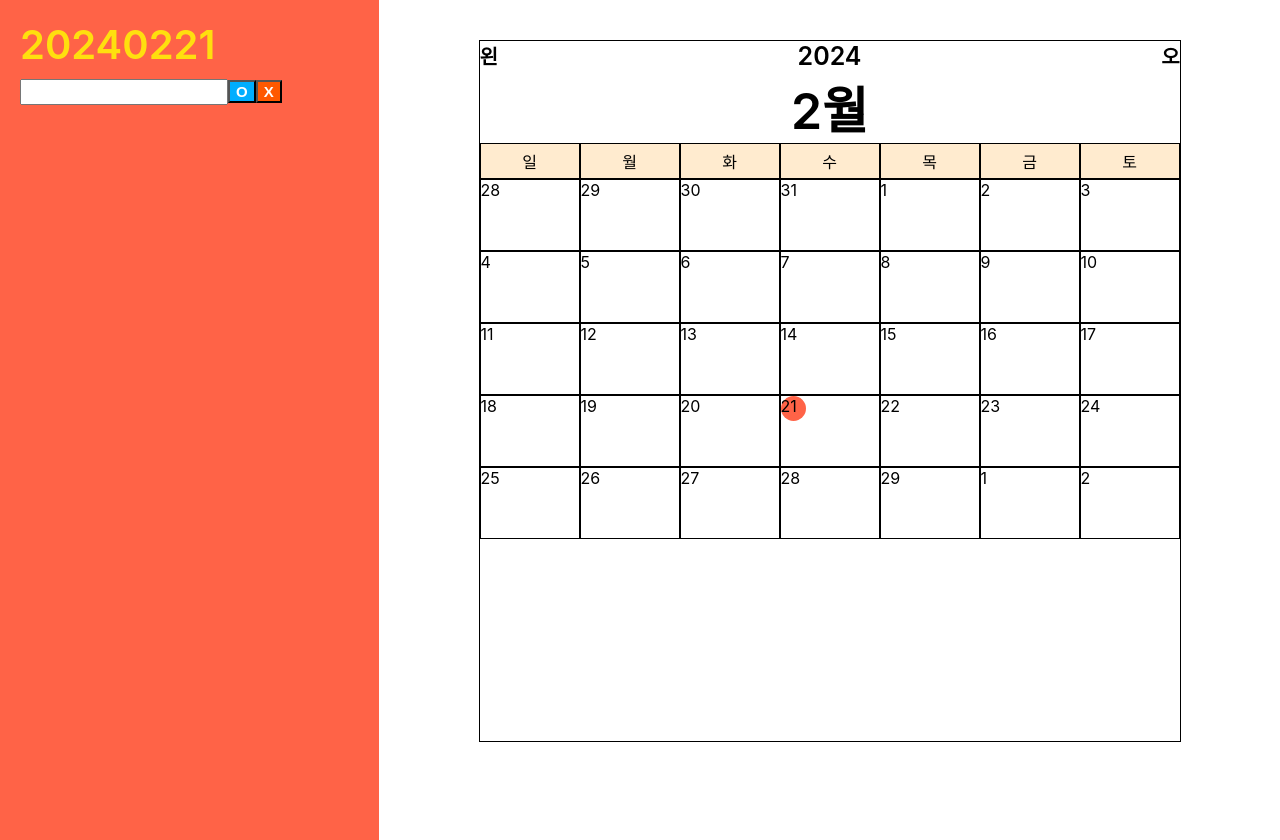
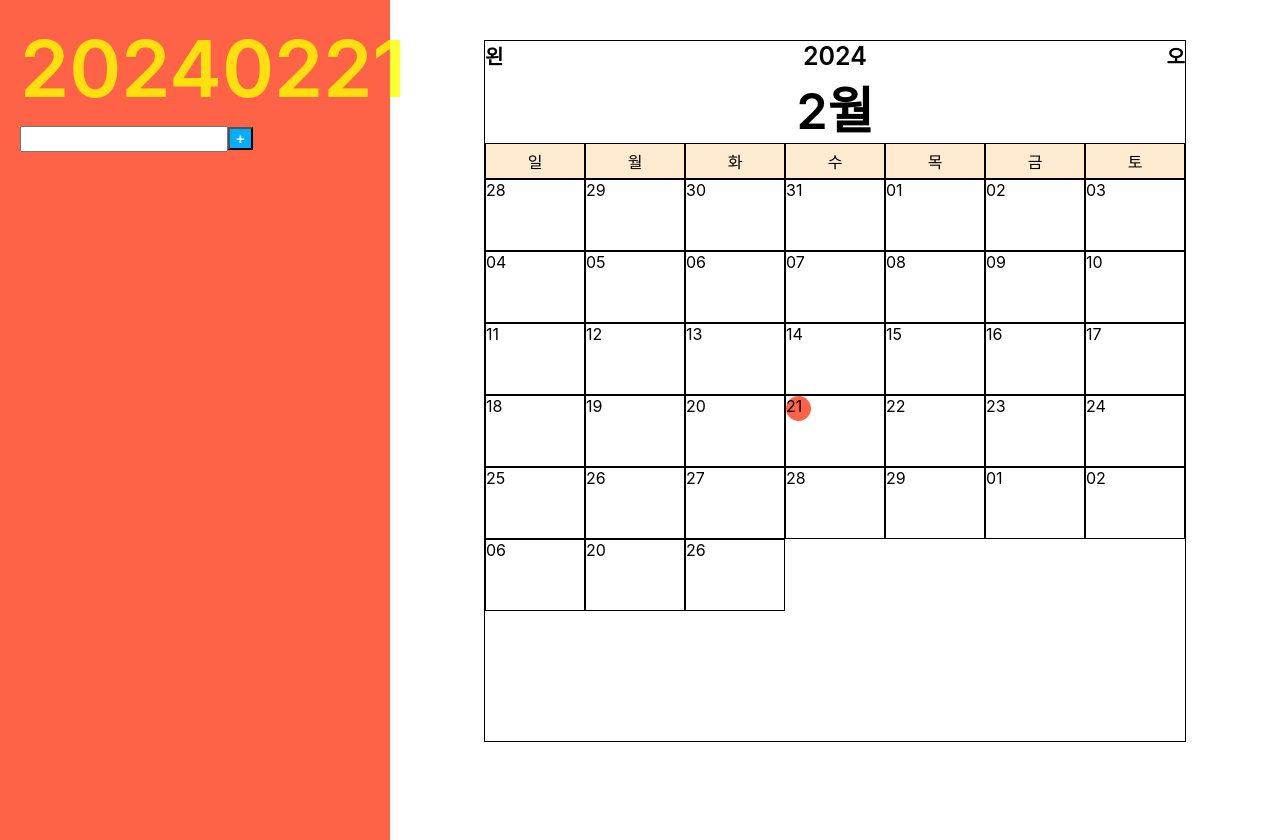
Before and after one commit to MinJi1999/easypeasy, a React (Create React App) app: page / in a window 1280 px wide. Built offline with nearby package versions, Linux system fonts and the light colour scheme.

Commit message:
feat: todo insert, update feature fix, reset when click other date

```diff
--- a/src/component/Calendar.tsx
+++ b/src/component/Calendar.tsx
@@ -13,21 +13,23 @@ import {
 import { useAppDispatch, useAppSelector } from "../redux/hook";
 // import { setSeletedDate } from "../redux/couter/calenderSlice";
 // import { RootState } from "../redux/store";
-import { settingDayData } from "../resource/data/tmpData";
+import { settingDayData, todoDays } from "../resource/data/tmpData";
 import Dates from "./Dates";
 import { CalendarArrayType } from "../type/calendarType";
-// interface
+import { setCalendarList } from "../redux/couter/calenderSlice";
+interface DateObjectT {
+  [key: string]: CalendarArrayType;
+}
 
 export default function Calendar() {
-  // const dispatch = useAppDispatch();
+  const dispatch = useAppDispatch();
   // 현재 날짜 ex) 12
-  const [date, setDate] = useState(0);
+  // const [date, setDate] = useState(0);
   const [year, setYear] = useState(0);
   const [month, setMonth] = useState(0);
+
   // 현재 month의 총 일수
-  const [wholeDates, setWholeDates] = useState<any>([]);
-
-  const selectedDate = useAppSelector((state) => state.calendar.selectedDate);
+  const [wholeDates, setWholeDates] = useState<DateObjectT>({});
 
   useEffect(() => {
     setInitial();
@@ -41,7 +43,7 @@ export default function Calendar() {
     const date = day.getDate();
     setYear(year);
     setMonth(month + 1);
-    setDate(date);
+    // setDate(date);
   };
 
   //월이 달라짐에 따라 월의 총 일수도 변경
@@ -81,7 +83,7 @@ export default function Calendar() {
 
   // 현 달력에 들어갈 날짜 array 구하기
   const settingDates = (month: number, dates: number) => {
-    const curDate = new Date(`${year}-${month}-1`);
+    const curDate = new Date(`${year}-${month}-01`);
     // 현재 월의 1일의 요일...
     const firstDay = curDate.getDay() - 1;
     const prevMonth = prevMonthDates(firstDay);
@@ -89,11 +91,18 @@ export default function Calendar() {
     const curMonth = settingDayData(curMonthArr, month, year);
     const nextMonth = nextMonthDates();
     const result = prevMonth.concat(curMonth, nextMonth);
-    console.log(
-      result,
-      "여기 키가 중복이 됨 그럼 안돼!! 음 인덱스와 맞춰서 들어가야 할 것 같은데 마지막에 세팅을 쫙 할 수도 없고"
-    );
-    setWholeDates(result);
+    // 여기서 일정들을 초기 세팅?ㅇㅇ or 그때그때 selected 바뀔 때 todo가 있으면 세팅..?
+    const realResult = result.map((li: CalendarArrayType) => {
+      return !!todoDays[li.date] ? { ...li, ...todoDays[li.date] } : li;
+    });
+    //투두 위에 데이터들 객체 형식으로 바꿔주기 사실 마지막에 객체로 바꿔주는 것도 낫배드?
+    const dateObj: DateObjectT = {};
+    realResult.forEach((date) => {
+      dateObj[date.key] = date;
+    });
+    // 등록한 애들만 list 저장한다며
+    // dispatch(setCalendarList({ ...dateObj, ...todoDays }));
+    setWholeDates({ ...dateObj, ...todoDays });
   };
 
   // 해당 월이 수요일부터 시작이면 채워야 하는 월화수에 해당하는 전 월의 날짜.
@@ -136,9 +145,11 @@ export default function Calendar() {
           {["일", "월", "화", "수", "목", "금", "토"].map((value) => (
             <DayBox key={value}>{value}</DayBox>
           ))}
-          {wholeDates.map((value: CalendarArrayType, index: number) => {
-            return <Dates key={index} info={value} curDate={date} />;
-          })}
+          {Object.values(wholeDates).map(
+            (value: CalendarArrayType, index: number) => {
+              return <Dates key={index} info={value} />;
+            }
+          )}
         </DaysContainer>
         {/* <input type="datetime-local" onChange={(e) => console.log(e, "e")} /> */}
       </CalendarContainer>
--- a/src/component/Dates.tsx
+++ b/src/component/Dates.tsx
@@ -4,44 +4,53 @@ import { CalendarArrayType } from "../type/calendarType";
 import DateModal from "./modal/DateModal";
 import { setSelectedDate } from "../redux/couter/calenderSlice";
 import { useDispatch } from "react-redux";
+import { useAppSelector } from "../redux/hook";
 
 interface PropsType {
   info: CalendarArrayType;
-  curDate: number;
 }
 
 export default function Dates(props: PropsType) {
-  const { info, curDate } = props;
+  const { info } = props;
   const d = info.date.split("-");
-
   const dispatch = useDispatch();
-
-  const [modalOpen, setModalOpen] = useState(false);
-
-  const date = new Date();
-  const today = `${date.getFullYear()}-${
-    date.getMonth() + 1
-  }-${date.getDate()}`;
+  const selectedDate = useAppSelector((state) => state.calendar.selectedDate);
+  const calendarList = useAppSelector((state) => state.calendar.calendar);
 
   useEffect(() => {
-    if (today === info.date) {
-      dispatch(setSelectedDate({ ...info }));
-    }
+    const key = returnKey();
+    handleSelectedDate(key);
   }, [info]);
 
+  const returnKey = () => {
+    const date = new Date();
+    const month = String(date.getMonth() + 1).padStart(2, "0");
+    const resultDate = String(date.getDate()).padStart(2, "0");
+    return `${date.getFullYear()}-${month}-${resultDate}`;
+  };
+
   const onCickEvent = () => {
-    // setModalOpen(true);
-    dispatch(setSelectedDate({ ...info }));
+    const key = info.key;
+    handleSelectedDate(key);
+  };
+
+  const handleSelectedDate = (key: string) => {
+    const copiedInfo = { ...info };
+    if (key === copiedInfo.date) {
+      if (calendarList[key]) {
+        copiedInfo.todo = [...calendarList[key].todo];
+      }
+      dispatch(setSelectedDate({ ...copiedInfo }));
+    }
   };
 
   return (
     <>
       <DateBox onClick={() => onCickEvent()}>
-        <DateText current={today === info.date}>{d[d.length - 1]}</DateText>
+        <DateText current={selectedDate.date === info.date}>
+          {d[d.length - 1]}
+        </DateText>
       </DateBox>
-      {/* {modalOpen && (
-        <DateModal open={modalOpen} info={info} setModalOpen={setModalOpen} />
-      )} */}
     </>
   );
 }
--- a/src/component/Sider.tsx
+++ b/src/component/Sider.tsx
@@ -1,30 +1,92 @@
-import React, { useEffect, useState } from "react";
+import React, { useEffect, useRef, useState } from "react";
 import { useAppDispatch, useAppSelector } from "../redux/hook";
-import { CalendarArrayType } from "../type/calendarType";
 import {
   SideDateTitle,
   SideMonthTitle,
   SiderYearTitle,
 } from "../styled/CalendarStyled";
-import { setCalendarList } from "../redux/couter/calenderSlice";
-
+import {
+  setCalendarList,
+  setSelectedDate,
+} from "../redux/couter/calenderSlice";
+import {
+  initialSelectDate,
+  initialTodo,
+  returnDateTime,
+  todoDays,
+  todoValueInit,
+} from "../resource/data/tmpData";
+import _ from "lodash";
+import { CalendarArrayType, TodoT } from "../type/calendarType";
+import DateModal from "./modal/DateModal";
 const initialSelectedData = {
-  key: null,
+  key: "0000-00-00",
   date: "0000-00-00",
   todo: [],
 };
+
+// const initialModalInfo = {
+
+// }
+
+interface PayloadT {
+  [key: string]: string | string[];
+  key: string;
+  date: string;
+  todo: string[];
+}
 export default function Sider() {
   const dispatch = useAppDispatch();
-  const [currentDate, setCurrentDate] =
-    useState<CalendarArrayType>(initialSelectedData);
+  // const [currentDate, setCurrentDate] =
+  //   useState<CalendarArrayType>(initialSelectedData);
   const selectedDate = useAppSelector((state) => state.calendar.selectedDate);
   const calendarList = useAppSelector((state) => state.calendar.calendar);
-  console.log(calendarList, "calendarList");
-  useEffect(() => {
-    setCurrentDate(selectedDate);
-  }, [selectedDate]);
 
-  const date = currentDate.date.split("-");
+  const todoInput = useRef<HTMLInputElement | null>(null);
+  const date = selectedDate.date.split("-");
+  // const [selectDate, setselectDate] = useState(initialSelectDate);
+  const [modalOpen, setModalOpen] = useState(false);
+  const [modalInfo, setmodalInfo] = useState(initialTodo);
+
+  // console.log(calendarList, "calendarList");
+  const insertTodo = () => {
+    const copied = _.cloneDeep(selectedDate);
+    if (todoInput.current) {
+      let todoInfo = { ...todoValueInit };
+      todoInfo["key"] = selectedDate.todo.length;
+      todoInfo["title"] = todoInput.current.value;
+      const { date, time } = returnDateTime();
+      todoInfo["date"] = date;
+      todoInfo["time"] = time;
+      copied.todo.push(todoInfo);
+    }
+    const result: any = {};
+    if (!!selectedDate.key) {
+      result[selectedDate.key] = {
+        ...copied,
+      };
+      dispatch(setCalendarList(result));
+      dispatch(setSelectedDate(copied));
+    }
+
+    if (todoInput.current) {
+      todoInput.current.value = "";
+    }
+  };
+
+  const deleteTodo = (value: TodoT) => {
+    const copied = _.cloneDeep(selectedDate);
+    copied["todo"] = copied.todo.filter((list) => list.key !== value.key);
+
+    const result: any = { ...initialSelectDate };
+    if (!!selectedDate.key) {
+      result[selectedDate.key] = {
+        ...copied,
+      };
+      dispatch(setCalendarList(result));
+      dispatch(setSelectedDate(copied));
+    }
+  };
 
   return (
     <div
@@ -38,34 +100,34 @@ export default function Sider() {
     >
       <SiderYearTitle>
         {date[0]}
-        {date[1].padStart(2, "0")}
-        {date[2].padStart(2, "0")}
+        {date[1]}
+        {date[2]}
       </SiderYearTitle>
       {/* <SideMonthTitle></SideMonthTitle>
       <SideDateTitle></SideDateTitle> */}
       <div>
-        <input style={{ width: 200, height: 20 }} />
-        <button
-          className="sider-submit-button"
-          onClick={() => {
-            dispatch(
-              setCalendarList({
-                1: {
-                  key: 1,
-                  date: "2024-03-02",
-                  todo: ["홍냔ㅇ냐"],
-                },
-              })
-            );
+        <input
+          ref={todoInput}
+          style={{ width: 200, height: 20 }}
+          onKeyUp={(e) => {
+            if (e.key === "Enter") {
+              insertTodo();
+            }
           }}
-        >
-          O
+        />
+        <button className="sider-submit-button" onClick={() => insertTodo()}>
+          +
         </button>
-        <button className="sider-delete-button">X</button>
       </div>
-      {currentDate &&
-        currentDate?.todo.map((value, idx) => (
-          <div key={idx}>
+      {selectedDate &&
+        selectedDate?.todo.map((value, idx) => (
+          <div
+            key={idx}
+            onClick={() => {
+              setModalOpen(true);
+              setmodalInfo(() => ({ ...value, key: idx }));
+            }}
+          >
             <span
               style={{
                 display: "inline-block",
@@ -74,12 +136,25 @@ export default function Sider() {
                 marginRight: 15,
               }}
             >
-              {value.startTime}
+              {value.time}
             </span>
             {value.title}
             <input type="checkbox" defaultChecked={value.done} />
+            <button
+              className="sider-delete-button"
+              onClick={() => deleteTodo(value)}
+            >
+              X
+            </button>
           </div>
         ))}
+      {modalOpen && (
+        <DateModal
+          open={modalOpen}
+          info={modalInfo}
+          setModalOpen={setModalOpen}
+        />
+      )}
     </div>
   );
 }
--- a/src/component/modal/DateModal.tsx
+++ b/src/component/modal/DateModal.tsx
@@ -1,18 +1,73 @@
-import React from "react";
-import { CalendarArrayType } from "../../type/calendarType";
+import React, { useEffect, useState } from "react";
+import { CalendarArrayType, TodoT } from "../../type/calendarType";
 import { ModalBackground, ModalContainer } from "../../styled/DateModal";
+import { initialSelectDate } from "../../resource/data/tmpData";
+import { useAppDispatch, useAppSelector } from "../../redux/hook";
+import {
+  setCalendarList,
+  setSelectedDate,
+} from "../../redux/couter/calenderSlice";
 
 interface PropsType {
-  info: CalendarArrayType;
+  info: TodoT;
   open: boolean;
   setModalOpen: React.Dispatch<React.SetStateAction<boolean>>;
 }
 
+interface DateInfoT {
+  [key: string]: string | boolean | number;
+  date: string;
+  time: string;
+  content: string;
+  title: string;
+  important: boolean;
+  done: boolean;
+  key: number;
+}
+
 export default function DateModal(props: PropsType) {
+  const dispatch = useAppDispatch();
   const { info, open, setModalOpen } = props;
-  console.log(info, "info");
-  const dateArray = info.date.split("-");
-  const [year, month, date] = dateArray;
+  const [dateInfo, setDateInfo] = useState<DateInfoT>({
+    date: "0000-00-00",
+    time: "00:00:00",
+    content: "",
+    title: "",
+    important: false,
+    done: false,
+    key: -1,
+  });
+  const [isEditMode, setIsEditMode] = useState(false);
+  const selectedDate = useAppSelector((state) => state.calendar.selectedDate);
+  const calendarList = useAppSelector((state) => state.calendar.calendar);
+
+  useEffect(() => {
+    const { date, time } = info;
+    const currentDate = new Date(`${date} ${time}`);
+    const year = currentDate.getFullYear();
+    const month = currentDate.getMonth() + 1;
+    const day = currentDate.getDate();
+    const minutes = currentDate.getMinutes();
+    const hours = currentDate.getHours();
+    const sec = currentDate.getSeconds();
+
+    // if (dateRef.current && timeRef.current) {
+    //   dateRef.current.defaultValue = `${year}-${fillZero(month)}-${fillZero(
+    //     day
+    //   )}`;
+    //   timeRef.current.defaultValue = `${fillZero(date.time.hour)}:${fillZero(
+    //     date.time.minutes
+    //   )}:${fillZero(date.time.seconds)}`;
+    // }
+
+    setDateInfo(() => ({
+      ...info,
+    }));
+  }, [info, open]);
+
+  function fillZero(num: number) {
+    return String(num).padStart(2, "0");
+  }
 
   const closeModal = (e: React.MouseEvent<HTMLDivElement, MouseEvent>) => {
     const element = e.target as HTMLDivElement;
@@ -21,13 +76,96 @@ export default function DateModal(props: PropsType) {
     }
   };
 
+  const handleDateInfo = (
+    e: React.ChangeEvent<HTMLInputElement | HTMLTextAreaElement>,
+    key: string
+  ) => {
+    const value = e.target.value;
+    setDateInfo((prev) => {
+      const copied = { ...prev };
+      copied[key] = value;
+      return copied;
+    });
+  };
+
+  const callDispatch = (
+    e: React.ChangeEvent<HTMLInputElement | HTMLTextAreaElement>,
+    key: string
+  ) => {
+    // 1. todo는 일단 배열을 유지. 수정 시엔 동일 key를 찾아서 arr[idx] = result로
+    // 2. 생성할 때는 이전의 todo를 깔아주고 뒤에 push해주는 형태
+    // 3. 해당 result를 calendarList에도 깔아준다.
+    const resultTodoObj = { ...selectedDate };
+    const copiedTodo = { ...dateInfo };
+    const prevTodoIdx = resultTodoObj.todo.findIndex(
+      (todo) => todo.key === info.key
+    );
+    if (prevTodoIdx >= 0) {
+      const copiedPrevTodos = [...resultTodoObj.todo];
+      copiedPrevTodos[prevTodoIdx] = {
+        ...resultTodoObj.todo[prevTodoIdx],
+        ...copiedTodo,
+      };
+      resultTodoObj.todo = copiedPrevTodos;
+    } else {
+      const newKey = resultTodoObj.todo.length;
+      copiedTodo["key"] = newKey;
+      resultTodoObj["todo"] = [...resultTodoObj["todo"], copiedTodo];
+    }
+
+    // resultTodoObj["date"] = copiedTodo.date;
+    // resultTodoObj["key"] = copiedTodo.date;
+    const calendarResult: Record<string, CalendarArrayType> = {};
+    calendarResult[copiedTodo.date] = resultTodoObj;
+    dispatch(setCalendarList(calendarResult));
+    console.log("3");
+    dispatch(setSelectedDate(resultTodoObj));
+  };
+
   return (
     open && (
       <ModalBackground className="modal-bg" onClick={(e) => closeModal(e)}>
         <ModalContainer>
-          <div style={{ fontSize: 30, fontWeight: 600 }}>
-            {year}년{month}월{date}일
+          <span>{info.important ? "★" : "☆"}</span>
+          {!isEditMode ? (
+            <div
+              style={{ fontSize: 30, fontWeight: 600 }}
+              onClick={() => setIsEditMode((prev) => !prev)}
+            >
+              {dateInfo.title}
+            </div>
+          ) : (
+            <input
+              // defaultValue={info.title}
+              onBlur={(e) => {
+                setIsEditMode(false);
+                callDispatch(e, "title");
+              }}
+              value={dateInfo.title}
+              onChange={(e) => handleDateInfo(e, "title")}
+            />
+          )}
+          <div>{info.startTime}</div>
+          <input
+            type="date"
+            readOnly
+            value={dateInfo.date}
+            // onChange={(e) => handleDateInfo(e, "date")}
+            // onBlur={(e) => callDispatch(e, "date")}
+          />
+          <input
+            type="time"
+            value={dateInfo.time}
+            onChange={(e) => handleDateInfo(e, "time")}
+            onBlur={(e) => callDispatch(e, "time")}
+          />
+          <div>
+            <textarea
+              onChange={(e) => handleDateInfo(e, "content")}
+              onBlur={(e) => callDispatch(e, "content")}
+            />
           </div>
+          <div>{info.content}</div>
         </ModalContainer>
       </ModalBackground>
     )
--- a/src/redux/couter/calenderSlice.ts
+++ b/src/redux/couter/calenderSlice.ts
@@ -11,11 +11,7 @@ import _ from "lodash";
 
 const initialState: CalendarType = {
   calendar: {},
-  selectedDate: {
-    key: null,
-    date: "0000-00-00",
-    todo: [],
-  },
+  selectedDate: { key: "", date: "", todo: [] },
 };
 
 export const calendarSlice = createSlice({
@@ -24,14 +20,12 @@ export const calendarSlice = createSlice({
   // The `reducers` field lets us define reducers and generate associated actions
   reducers: {
     setCalendarList: (state, action) => {
-      const payload: { key: number; value: {} } = action.payload;
-      Object.assign(state.calendar, payload);
+      const payload = action.payload;
+      state.calendar = { ...state.calendar, ...payload };
     },
     setSelectedDate: (state, action: PayloadAction<CalendarArrayType>) => {
       const { payload } = action;
-      // const copied: any = _.cloneDeep(state.calendar);
       if (payload.key) {
-        // copied[payload.key] = { ...payload };
         state.selectedDate = { ...payload };
       }
     },
--- a/src/resource/data/tmpData.ts
+++ b/src/resource/data/tmpData.ts
@@ -1,27 +1,13 @@
 import { CalendarArrayType } from "../../type/calendarType";
-
-export const calendarList = [
-  {
-    key: 0,
-    date: "2023-06-28",
+// ㅅㅂ 이런 객체는 타입을 어케 매겨야됨?
+export const todoDays: any = {
+  "2024-07-06": {
+    key: "2024-07-06",
+    date: "2024-07-06",
     todo: [
       {
-        startTime: "2023-06-28T18:00",
-        endTime: "2023-06-28T21:00",
-        title: "친구 생일파티",
-        content: "드레스 코드 블랙",
-        done: false,
-        important: false,
-      },
-    ],
-  },
-  {
-    key: 1,
-    date: "2023-07-06",
-    todo: [
-      {
-        startTime: "2023-07-06T19:30",
-        endTime: "2023-07-06T22:00",
+        key: 0,
+        startTime: 1720224000000,
         title: "나무 위의 군대 연극",
         content: "너무 떨려",
         done: false,
@@ -29,13 +15,28 @@ export const calendarList = [
       },
     ],
   },
-  {
-    key: 2,
-    date: "2023-07-06",
+  "2024-07-20": {
+    key: "2024-07-20",
+    date: "2024-07-20",
     todo: [
       {
-        startTime: "2023-08-06T19:30",
-        endTime: "2023-08-06T22:00",
+        key: 0,
+        startTime: 1721433600000,
+        title: "남산 가기",
+        content: "카메라 챙기기",
+        done: false,
+        important: false,
+      },
+    ],
+  },
+
+  "2024-07-26": {
+    key: "2024-07-26",
+    date: "2024-07-26",
+    todo: [
+      {
+        key: 0,
+        startTime: 1720569600000,
         title: "나무 위의 군대 연극 2차 관람",
         content: "오늘도 눈에 잘 담자",
         done: false,
@@ -43,34 +44,34 @@ export const calendarList = [
       },
     ],
   },
-];
+};
 
 export const getTodoList = (date: string) => {
-  calendarList.map((list: CalendarArrayType) => {
+  todoDays.map((list: CalendarArrayType) => {
     return list.date.includes(date);
   });
 };
 
-const initial = [
-  {
-    startTime: "",
-    endTime: "",
-    title: "",
-    content: "",
-    done: false,
-    important: false,
-  },
-];
+export const todoValueInit = {
+  date: "",
+  time: "",
+  title: "",
+  content: "",
+  done: false,
+  important: false,
+  key: -1,
+};
 
 export const settingDayData = (days: number[], month: number, year: number) => {
   const result = days.map((date: number, index: number) => {
+    const resultDate = String(date).padStart(2, "0");
+    const resultMonth = String(month).padStart(2, "0");
     return {
-      key: index,
-      date: `${year}-${month}-${date}`,
+      key: `${year}-${resultMonth}-${resultDate}`,
+      date: `${year}-${resultMonth}-${resultDate}`,
       todo: [
         // {
         //   startTime: "",
-        //   endTime: "",
         //   title: "",
         //   content: "",
         //   done: false,
@@ -78,7 +79,6 @@ export const settingDayData = (days: number[], month: number, year: number) => {
         // },
         // {
         //   startTime: "18:00",
-        //   endTime: "21:00",
         //   title: "친구 생일파티",
         //   content: "드레스 코드 블랙",
         //   done: false,
@@ -86,7 +86,6 @@ export const settingDayData = (days: number[], month: number, year: number) => {
         // },
         // {
         //   startTime: "19:30",
-        //   endTime: "22:00",
         //   title: "나무 위의 군대 연극",
         //   content: "너무 떨려",
         //   done: true, // 내일은 투두 입력, checked 반응,  기획서 변경되어야 함. 기획서에서의 데이터 구조가 이상함.
@@ -94,7 +93,6 @@ export const settingDayData = (days: number[], month: number, year: number) => {
         // },
         // {
         //   startTime: "19:30",
-        //   endTime: "22:00",
         //   title: "나무 위의 군대 연극 2차 관람",
         //   content: "오늘도 눈에 잘 담자",
         //   done: false,
@@ -105,3 +103,37 @@ export const settingDayData = (days: number[], month: number, year: number) => {
   });
   return result;
 };
+
+export const initialSelectDate: CalendarArrayType = {
+  key: "",
+  date: "",
+  todo: [],
+};
+
+export const initialTodo = {
+  date: "",
+  time: "",
+  title: "",
+  content: "",
+  done: false,
+  important: false,
+  key: -1,
+};
+
+export const returnDateTime = () => {
+  const currentDate = new Date();
+  const year = currentDate.getFullYear();
+  const month = currentDate.getMonth() + 1;
+  const day = currentDate.getDate();
+  const minutes = currentDate.getMinutes();
+  const hours = currentDate.getHours();
+  const sec = currentDate.getSeconds();
+  return {
+    date: `${year}-${fillZero(month)}-${fillZero(day)}`,
+    time: `${fillZero(hours)}:${fillZero(minutes)}:${fillZero(sec)}`,
+  };
+};
+
+function fillZero(num: number) {
+  return String(num).padStart(2, "0");
+}
--- a/src/styled/CalendarStyled.ts
+++ b/src/styled/CalendarStyled.ts
@@ -72,7 +72,7 @@ export const DateText = styled.div<{ current: boolean }>`
 
 export const SiderYearTitle = styled.div`
   display: inline-block;
-  font-size: 40px;
+  font-size: 79px;
   font-weight: 600;
   color: yellow;
   opacity: 0.8;
```
Also changed, not shown: src/type/calendarType.ts (+20 -11 lines).
